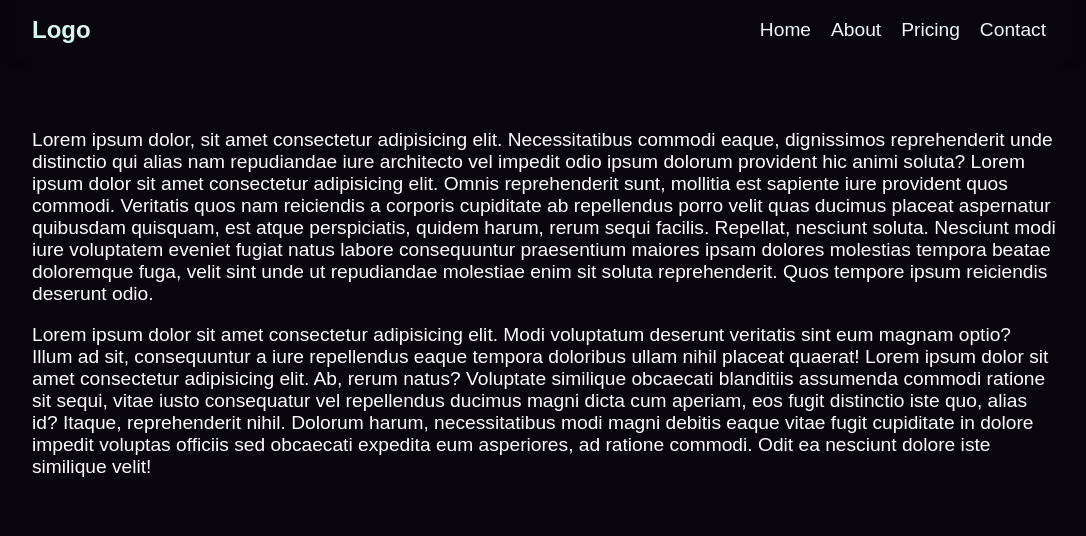
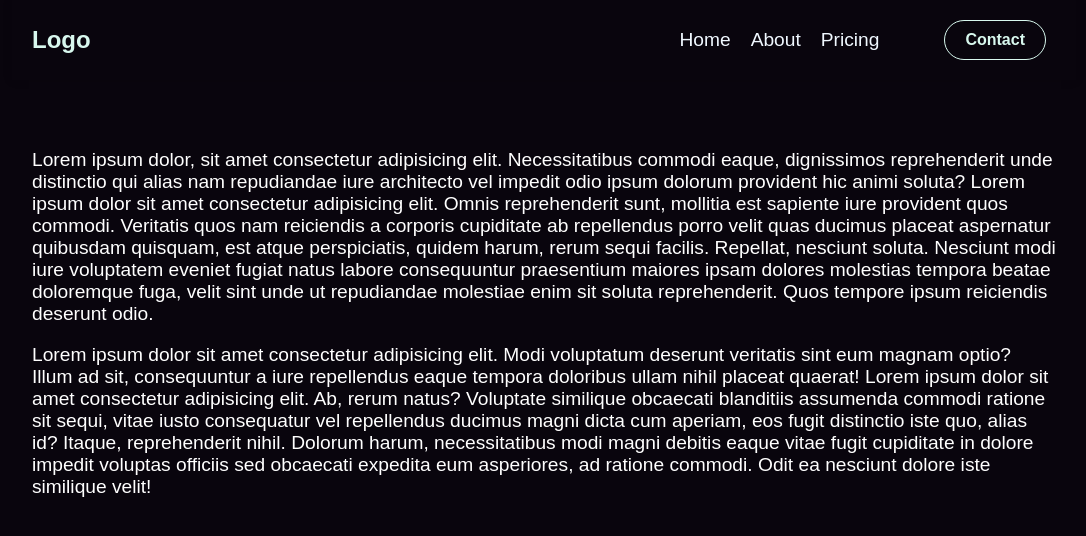
Before and after one commit to brian-ambani/react-projects, a React (Create React App) app in the folder react-website/: page / in a window 1280 px wide. Shown: the top 536 px of the page, without its empty margins (96-1182 px from the left). Built offline with nearby package versions, Linux system fonts and the light colour scheme.

Commit message:
updated the nav and hero

```diff
--- a/react-website/src/components/nav/Nav.css
+++ b/react-website/src/components/nav/Nav.css
@@ -3,7 +3,7 @@
   justify-content: space-between;
   align-items: center;
   width: 100%;
-  padding: 0 20px;
+  padding: 10px 20px;
   height: 60px;
   box-shadow: 0 0 10px rgba(0, 0, 0, 0.1);
 }
@@ -22,6 +22,7 @@
 
 .nav__links {
   display: flex;
+  align-items: center;
   justify-content: space-between;
   list-style: none;
   padding: 0;
@@ -31,3 +32,21 @@
 .nav__link {
   margin: 0 10px;
 }
+
+button {
+  font-size: 1rem;
+  font-weight: 700;
+  color: #d8f8ee;
+  padding: 10px 20px;
+  margin-left: 45px;
+  border-radius: 8rem;
+  background-color: transparent;
+  border: 1px solid #d8f8ee;
+  cursor: pointer;
+  transition: all 0.4s ease-in-out;
+}
+
+button:hover {
+  background-color: #d8f8ee;
+  color: #09050d;
+}
--- a/react-website/src/components/nav/Nav.jsx
+++ b/react-website/src/components/nav/Nav.jsx
@@ -9,7 +9,9 @@ export default function Nav() {
         <div className="nav__link">Home</div>
         <div className="nav__link">About</div>
         <div className="nav__link">Pricing</div>
-        <div className="nav__link">Contact</div>
+        <div className="nav__link">
+          <button>Contact</button>
+        </div>
       </div>
     </div>
   );
```
